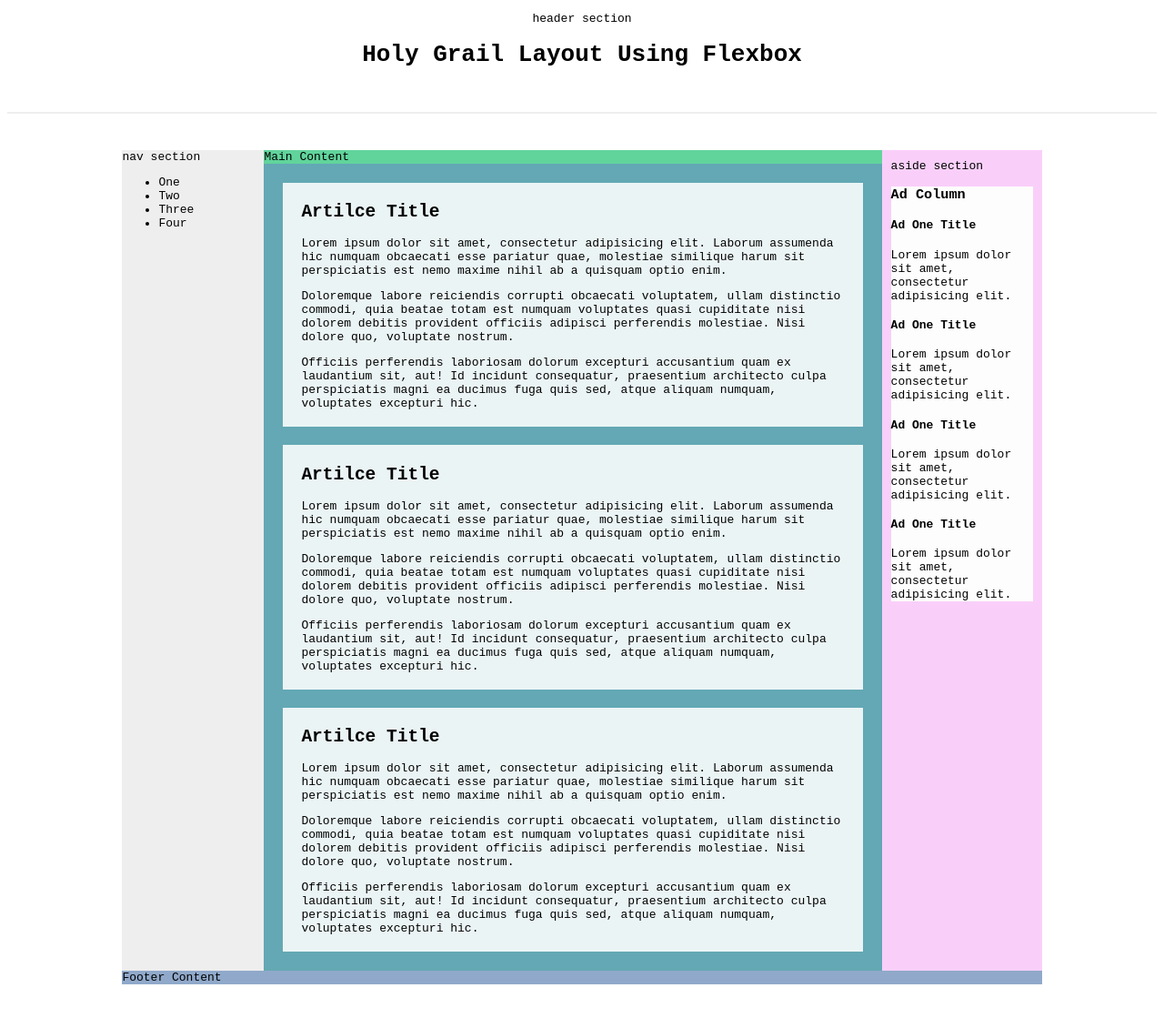
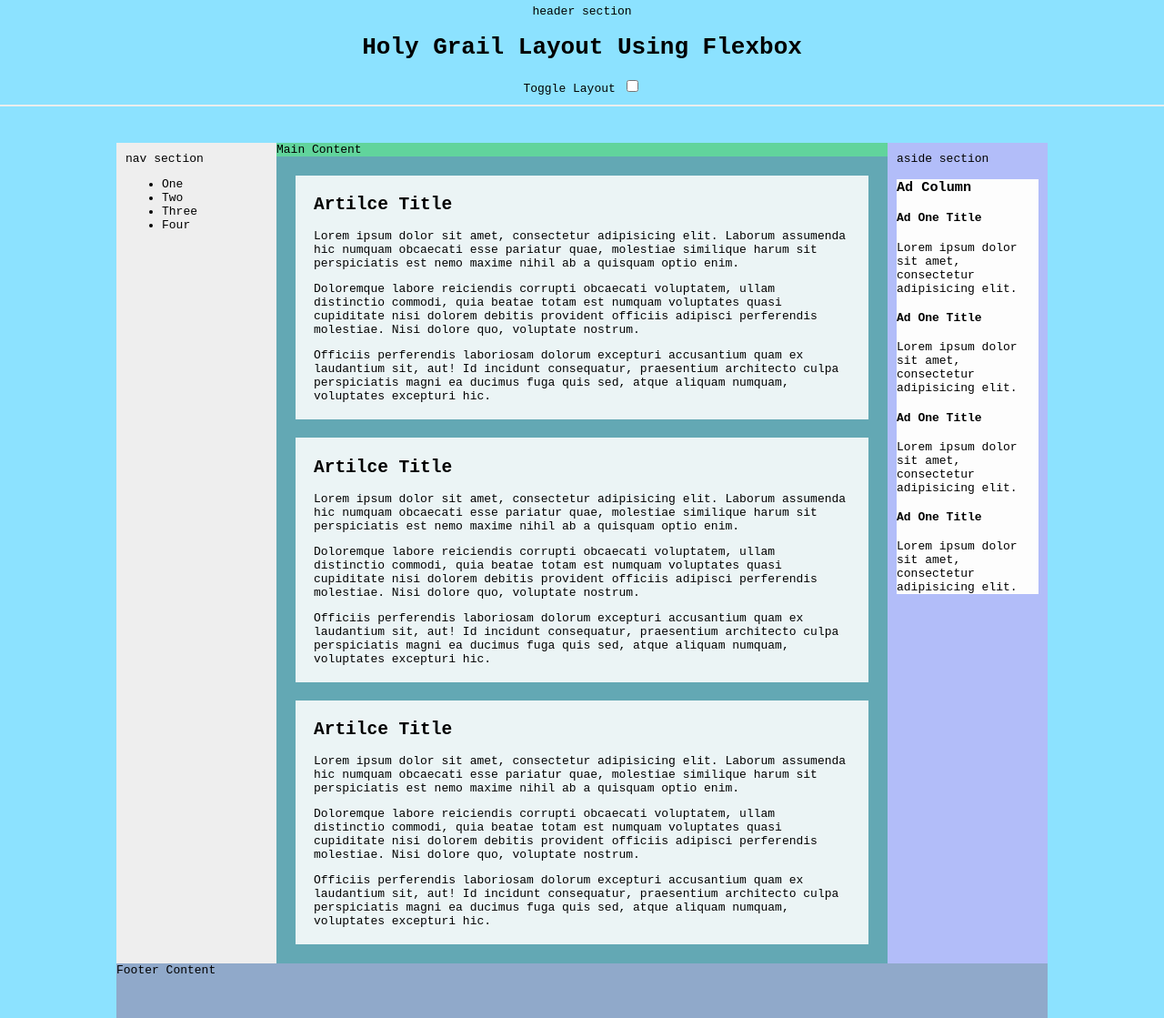
Before and after one commit to maccana/basic-responsive-webpage, a plain HTML site: page holygraillayout.html in a window 1280 px wide. Shown: the part 5-1124 px from the top of the page at 91% size. Before the commit the page ends 1087 px from the top, so only its background shows below. Drawn offline with Linux system fonts and the light colour scheme.

Commit message:
Added layout toggle JS and cleaned CSS

```diff
--- a/holygraillayout.html
+++ b/holygraillayout.html
@@ -5,50 +5,92 @@
   <meta http-equiv="X-UA-Compatible" content="ie=edge">
   <title>Flexbox Holy Grail Layout</title>
   <style>
-  html, body {
+    body {
     	height: 100%;
     	font-family: monospace;
+    	background-color: rgba(0, 191, 255, 0.45);
+    	height: 100vh;
+    	margin: 0px auto;
+    	padding: 0px;
     }
-  header { padding: 10px; ;height: 100px; border-bottom: 2px solid #eee;text-align: center; }
 
+    /* HEADER SECTION */
+
+    header {
+    	padding: 10px;
+    	height: 100px;
+    	border-bottom: 2px solid #eee;
+    	text-align: center;
+    }
     .container {
     	display: flex;
-    width:80%;
-    margin:40px auto 0px auto;
+    	width: 80%;
+    	margin: 40px auto 0px auto;
     	-webkit-flex: colum;
     	-ms-flex: colum;
     	flex: colum;
     	min-height: 100vh;
     }
+
+    /* MAIN SECTION */
+
     .main {
     	background: #61d49c;
     	flex: 1;
     	min-height: 100vh;
     }
-
-  /* MAIN SECTION */
-  .articles-wrap { padding: 1px; background-color:rgba(103, 132, 202, 0.54); }
-  article { background-color: rgba(255, 255, 255, 0.87); margin:20px;padding:5px 20px; }
-  nav, aside { flex: 0 0 12em; min-height: 100vh; }
+    .articles-wrap {
+    	padding: 1px;
+    	background-color: rgba(103, 132, 202, 0.54);
+    }
+    article {
+    	background-color: rgba(255, 255, 255, 0.87);
+    	margin: 20px;
+    	padding: 5px 20px;
+    }
+    nav, aside {
+    	flex: 0 0 12em;
+    	min-height: 100vh;
+    }
 
     /* LEFT NAV SECTION */
+
     nav {
     	background: #eee;
     	order: -1;
+    	padding: 10px;
     }
 
     /* ASIDE SECTION */
-  aside { background-color: rgba(238, 130, 238, 0.38); }
-  aside { padding: 10px; }
-  #ad-wrap { background-color: #fdfdfd; }
-  .ad { margin-top: 10px; margin-bottom: 10px; }
 
-  .footer { background-color: #90a9ca;width:80%;margin:0px auto 40px auto; }
+    aside {
+    	background-color: rgba(238, 130, 238, 0.38);
+    }
+    aside {
+    	padding: 10px;
+    }
+    #ad-wrap {
+    	background-color: #fdfdfd;
+    }
+    .ad {
+    	margin-top: 10px;
+    	margin-bottom: 10px;
+    }
+
+    /* FOOTER SECTION */
+    .footer {
+    	background-color: #90a9ca;
+    	width: 80%;
+    	margin: 0px auto 40px auto;
+    	height: 60px;
+    }
   </style>
 </head>
 <body>
   <header>header section
     <h1>Holy Grail Layout Using Flexbox</h1>
+    <span>Toggle Layout </span>
+    <input id="layout-toggle" type="checkbox" onclick="toggle()">
   </header>
   <div class="container">
     <div class="main">
@@ -107,8 +149,37 @@
       </div>
     </aside>
   </div>
-  <div class="footer">
+  <div class="footer" id="footer">
       Footer Content
   </div>
 </body>
+<script>
+
+  var layoutToggle = document.getElementById('layout-toggle'),
+      contEl       = document.getElementsByClassName('container')[0],
+      footEl       = document.getElementsByClassName('footer')[0],
+      layoutToggle = false;
+
+  function toggle() {
+    if(!layoutToggle) {
+      layoutToggle = true;
+      console.log('turned on', layoutToggle);
+
+      contEl.style.width = 100 + '%';
+      contEl.style.marginTop = 0 + 'px';
+      footEl.style.width = 100 + '%';
+      footEl.style.marginBottom = 0 + 'px';
+    }
+    else {
+      layoutToggle = false;
+      console.log('turned off', layoutToggle);
+      contEl.style.width = 80 +'%';
+      contEl.style.marginTop = 40 + 'px';
+      footEl.style.width = 80 + '%';
+      footEl.style.marginBottom = 40 + 'px';
+    }
+
+  }
+
+</script>
 </html>
```
Lines whose indentation alone changed are shown as unchanged.
